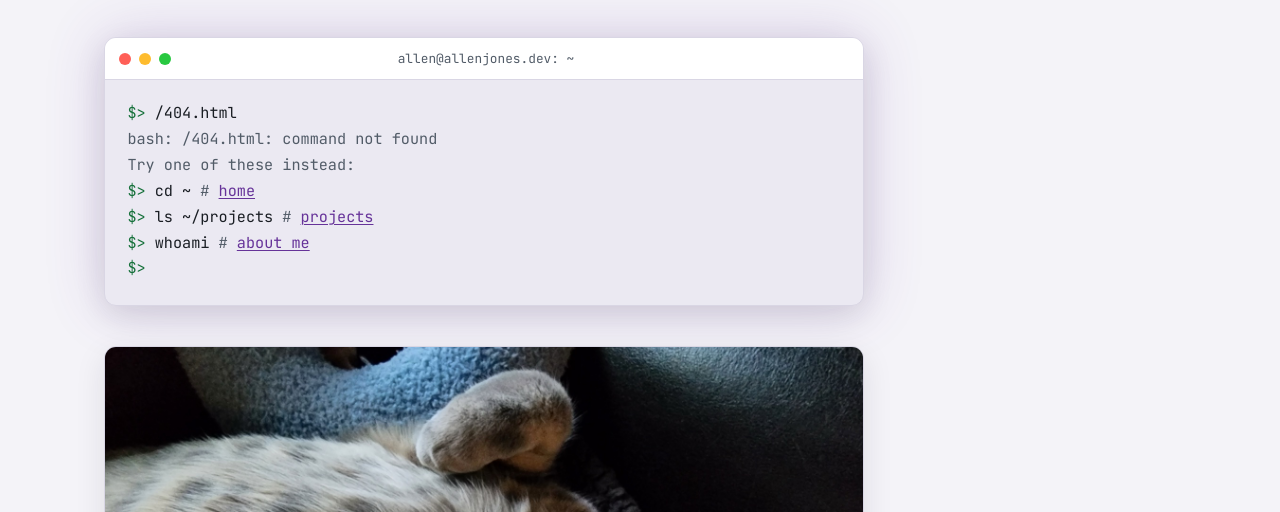
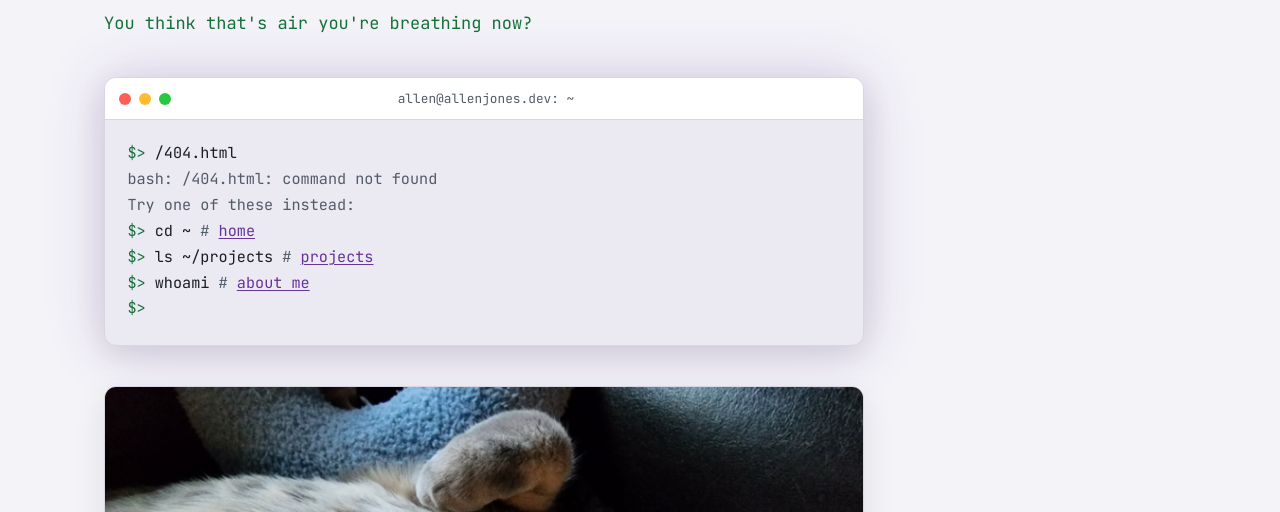
Before and after one commit to mint85/personal-portfolio-website, a plain HTML site: page 404.html in a window 1280 px wide. Shown: the part 288-800 px from the top of the page. Drawn offline with Linux system fonts and the light colour scheme.

Commit message:
Add a Matrix nod to the 404 page

```diff
--- a/404.html
+++ b/404.html
@@ -91,6 +91,7 @@
         <h1 class="section__title" id="nf-title"><span class="section__label">// 404</span>Command not found</h1>
         <p class="section__intro">
           Whatever you were looking for is not here. It may have moved, or it may never have existed.
+          <span class="nf-matrix">You think that's air you're breathing now?</span>
         </p>
 
         <div class="terminal page-terminal">
--- a/style.css
+++ b/style.css
@@ -1347,6 +1347,19 @@ textarea.form__input {
   color: var(--accent-text);
 }
 
+/* A nod to The Matrix. */
+.nf-matrix {
+  display: block;
+  margin-top: 0.75rem;
+  font-family: "JetBrains Mono", ui-monospace, SFMono-Regular, Menlo, Consolas, monospace;
+  color: var(--term-green);
+  text-shadow: 0 0 8px color-mix(in srgb, var(--term-green) 60%, transparent);
+}
+
+[data-theme="light"] .nf-matrix {
+  text-shadow: none;
+}
+
 .nf-cat {
   max-width: 760px;
   margin: 2.5rem 0 0;
```
